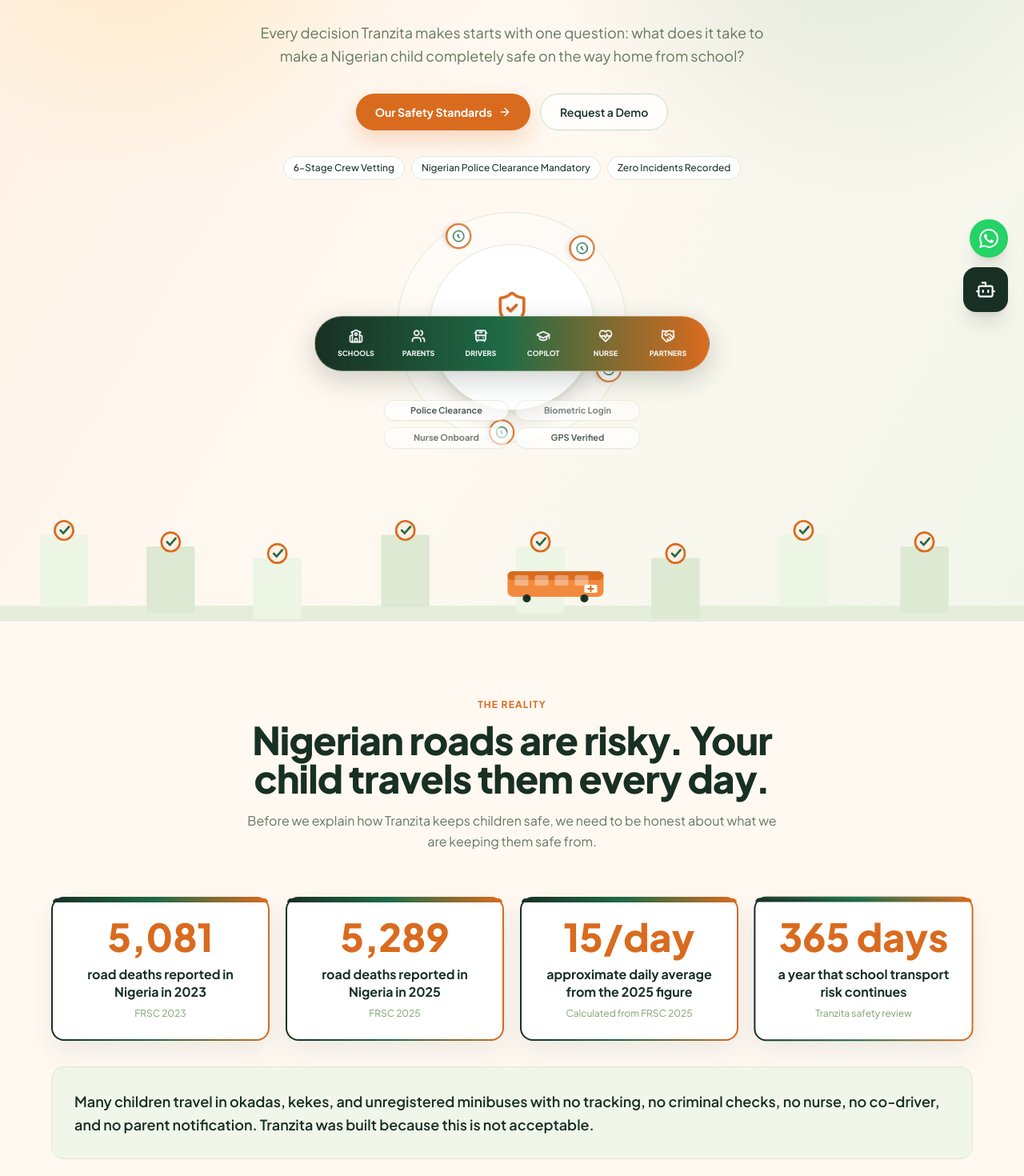
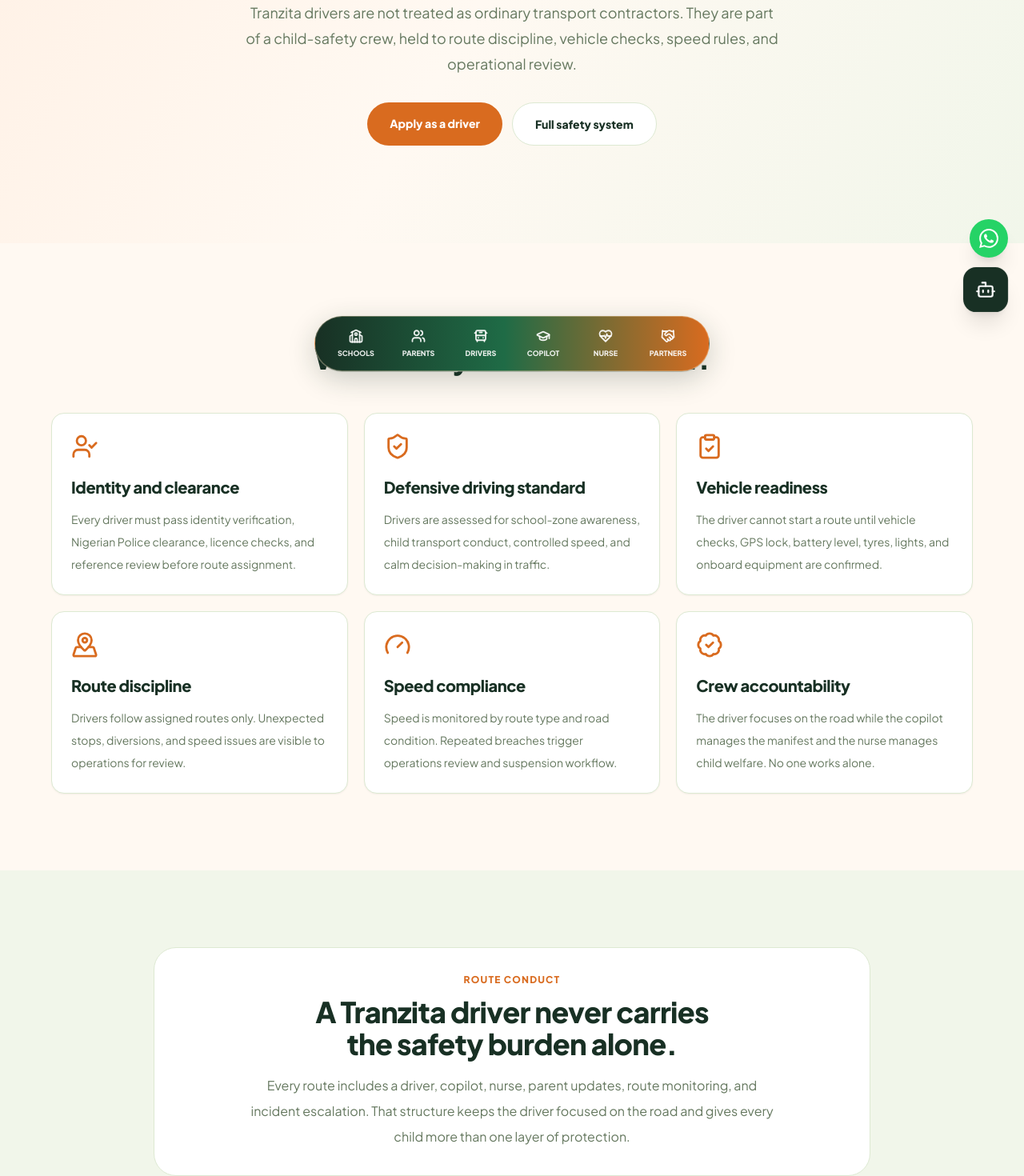
Before and after one commit to 1702london-maker/TRANZITA, a Next.js app: page /driver-safety in a window 1280 px wide. Shown: the part 320-1790 px from the top of the page at 80% size. Built offline with nearby package versions, Linux system fonts and the light colour scheme.

Commit message:
Fix functional audit issues

```diff
--- a/app/api/chat/route.ts
+++ b/app/api/chat/route.ts
@@ -20,6 +20,8 @@
 
   const user = await getSignedInUser()
   if (!user) {
+    const publicReply = getPublicSupportReply(messages[messages.length - 1]?.content || '')
+    if (publicReply) return Response.json({ content: publicReply })
     return Response.json({
       content: 'For account or route help, please sign in to the correct Tranzita portal. For general enquiries, email booking@tranzita.africa or use WhatsApp support and the Tranzita team will help you.',
     })
@@ -45,6 +47,32 @@
 
   const content = cleanSupportReply(completion.choices[0]?.message?.content || '')
   return Response.json({ content: content || 'Please email booking@tranzita.africa or use WhatsApp support and the Tranzita team will help you.' })
+}
+
+function getPublicSupportReply(input: string) {
+  const text = input.toLowerCase()
+  if (/(how|work|works|process|start|onboard)/.test(text)) {
+    return 'Tranzita starts with a route review for the school or parent group. We map pickup areas, confirm the safest vehicle plan, assign verified crew, then activate parent updates, live tracking, tap-on and tap-off records, and guardian handover rules.'
+  }
+  if (/(safe|safety|driver|vet|police|clearance|nurse|crew)/.test(text)) {
+    return 'Safety is the centre of Tranzita. Routes use verified drivers, copilots and onboard nurses, live GPS, child tap records, guardian handover checks, route monitoring, and operations support. Crew and vehicles must clear Tranzita checks before carrying children.'
+  }
+  if (/(price|cost|fee|pay|payment|charge)/.test(text)) {
+    return 'Pricing depends on the city, school location, route distance, number of children, service level, and whether the school needs white-label onboarding or custom app support. The best next step is a route review so the team can quote properly.'
+  }
+  if (/(school|principal|administrator|admin)/.test(text)) {
+    return 'Schools get a transport operations view for routes, students, attendance, safeguarding, communications, billing, reports, white-label onboarding options, and approved Tranzita fleet activity. The school can request a route review from the contact page.'
+  }
+  if (/(parent|child|children|guardian|whatsapp|tracking)/.test(text)) {
+    return 'Parents get journey updates, live tracking, WhatsApp alerts, ETA information, guardian handover updates, and support. Private child records and live route details are only available inside the correct parent portal after approval.'
+  }
+  if (/(partner|vehicle|fleet|car|bus|owner)/.test(text)) {
+    return 'Vehicle partners can apply to place approved vehicles into Tranzita routes. Partners can see approved buses, route activity, inspections, documents, earnings, and child counts on board, but not child names, parent details, or private school data.'
+  }
+  if (/(hello|hi|hey|good morning|good afternoon|good evening)/.test(text)) {
+    return 'Hello. I can help with Tranzita routes, safety, school onboarding, parent support, fleet partners, pricing basics, and portal access. What would you like to know?'
+  }
+  return ''
 }
 
 async function getSignedInUser() {
--- a/app/driver-safety/page.tsx
+++ b/app/driver-safety/page.tsx
@@ -2,9 +2,18 @@
 import ChatWidget from '@/components/ChatWidget'
 import Footer from '@/components/Footer'
 import Navbar from '@/components/Navbar'
-import SafetyPage from '@/components/safety/SafetyPage'
 import StickyBar from '@/components/StickyBar'
 import WhatsAppButton from '@/components/WhatsAppButton'
+import { BadgeCheck, ClipboardCheck, Gauge, MapPinned, ShieldCheck, UserCheck, type LucideIcon } from 'lucide-react'
+
+const checks: Array<[string, LucideIcon, string]> = [
+  ['Identity and clearance', UserCheck, 'Every driver must pass identity verification, Nigerian Police clearance, licence checks, and reference review before route assignment.'],
+  ['Defensive driving standard', ShieldCheck, 'Drivers are assessed for school-zone awareness, child transport conduct, controlled speed, and calm decision-making in traffic.'],
+  ['Vehicle readiness', ClipboardCheck, 'The driver cannot start a route until vehicle checks, GPS lock, battery level, tyres, lights, and onboard equipment are confirmed.'],
+  ['Route discipline', MapPinned, 'Drivers follow assigned routes only. Unexpected stops, diversions, and speed issues are visible to operations for review.'],
+  ['Speed compliance', Gauge, 'Speed is monitored by route type and road condition. Repeated breaches trigger operations review and suspension workflow.'],
+  ['Crew accountability', BadgeCheck, 'The driver focuses on the road while the copilot manages the manifest and the nurse manages child welfare. No one works alone.'],
+]
 
 export default function DriverSafetyRoute() {
   return (
@@ -12,7 +21,47 @@
       <StickyBar />
       <Navbar />
       <main>
-        <SafetyPage />
+        <section className="min-h-[78vh] px-4 pt-36 pb-24 text-center" style={{ background: 'linear-gradient(120deg, #FFF0E4 0%, #FFF9F2 48%, #F1F6EA 100%)' }}>
+          <div className="mx-auto max-w-5xl">
+            <p className="text-xs font-extrabold uppercase tracking-widest" style={{ color: '#D96B1F' }}>Driver Safety</p>
+            <h1 className="mt-4 text-5xl font-extrabold leading-tight sm:text-6xl headline-balance" style={{ color: '#183024' }}>The driver standard before a child boards.</h1>
+            <p className="mx-auto mt-6 max-w-2xl text-lg leading-8" style={{ color: '#65785F' }}>
+              Tranzita drivers are not treated as ordinary transport contractors. They are part of a child-safety crew, held to route discipline, vehicle checks, speed rules, and operational review.
+            </p>
+            <div className="mt-8 flex flex-wrap justify-center gap-3">
+              <a href="/careers#apply" className="rounded-full px-7 py-4 text-sm font-extrabold text-white" style={{ background: '#D96B1F' }}>Apply as a driver</a>
+              <a href="/safety" className="rounded-full border px-7 py-4 text-sm font-extrabold" style={{ borderColor: '#DDE9D2', color: '#183024', background: 'white' }}>Full safety system</a>
+            </div>
+          </div>
+        </section>
+
+        <section className="px-4 py-24" style={{ background: '#FFF9F2' }}>
+          <div className="mx-auto max-w-6xl">
+            <div className="mb-12 text-center">
+              <p className="text-xs font-extrabold uppercase tracking-widest" style={{ color: '#D96B1F' }}>Operating Checks</p>
+              <h2 className="mt-3 text-4xl font-extrabold headline-balance" style={{ color: '#183024' }}>What every driver must clear.</h2>
+            </div>
+            <div className="grid gap-5 md:grid-cols-2 lg:grid-cols-3">
+              {checks.map(([title, Icon, body]) => (
+                <article key={title} className="rounded-2xl bg-white p-6 shadow-sm" style={{ border: '1px solid #DDE9D2' }}>
+                  <Icon size={34} color="#D96B1F" />
+                  <h3 className="mt-5 text-xl font-extrabold" style={{ color: '#183024' }}>{title}</h3>
+                  <p className="mt-3 text-sm leading-7" style={{ color: '#65785F' }}>{body}</p>
+                </article>
+              ))}
+            </div>
+          </div>
+        </section>
+
+        <section className="px-4 py-24 text-center" style={{ background: '#F1F6EA' }}>
+          <div className="mx-auto max-w-4xl rounded-[28px] bg-white p-8" style={{ border: '1px solid #DDE9D2' }}>
+            <p className="text-xs font-extrabold uppercase tracking-widest" style={{ color: '#D96B1F' }}>Route Conduct</p>
+            <h2 className="mt-3 text-4xl font-extrabold headline-balance" style={{ color: '#183024' }}>A Tranzita driver never carries the safety burden alone.</h2>
+            <p className="mx-auto mt-4 max-w-2xl leading-8" style={{ color: '#65785F' }}>
+              Every route includes a driver, copilot, nurse, parent updates, route monitoring, and incident escalation. That structure keeps the driver focused on the road and gives every child more than one layer of protection.
+            </p>
+          </div>
+        </section>
       </main>
       <Footer />
       <WhatsAppButton />
--- a/components/Footer.tsx
+++ b/components/Footer.tsx
@@ -2,29 +2,30 @@
 import { motion } from 'framer-motion'
 import Image from 'next/image'
 import { Apple, Mail, MapPin, Play } from 'lucide-react'
+import { useState } from 'react'
 import { BRAND } from '@/lib/constants'
 
 const SOCIAL = [
   {
-    href: '/contact',
+    href: 'https://x.com/tranzitaafrica',
     label: 'X',
     viewBox: '0 0 24 24',
     path: 'M18.244 2.25h3.308l-7.227 8.26 8.502 11.24h-6.657l-5.214-6.817-5.969 6.817H1.68l7.73-8.835L1.254 2.25H8.08l4.713 6.231 5.45-6.231Zm-1.161 17.52h1.833L7.084 4.126H5.117L17.083 19.77Z',
   },
   {
-    href: '/contact',
+    href: 'https://facebook.com/tranzitaafrica',
     label: 'Facebook',
     viewBox: '0 0 24 24',
     path: 'M22 12.06C22 6.5 17.52 2 12 2S2 6.5 2 12.06c0 5.02 3.66 9.18 8.44 9.94v-7.03H7.9v-2.91h2.54V9.85c0-2.52 1.49-3.91 3.77-3.91 1.09 0 2.23.2 2.23.2v2.47h-1.25c-1.24 0-1.63.78-1.63 1.57v1.88h2.78l-.44 2.91h-2.34V22c4.78-.76 8.44-4.92 8.44-9.94Z',
   },
   {
-    href: '/contact',
+    href: 'https://instagram.com/tranzitaafrica',
     label: 'Instagram',
     viewBox: '0 0 24 24',
     path: 'M7.75 2h8.5A5.76 5.76 0 0 1 22 7.75v8.5A5.76 5.76 0 0 1 16.25 22h-8.5A5.76 5.76 0 0 1 2 16.25v-8.5A5.76 5.76 0 0 1 7.75 2Zm0 2A3.75 3.75 0 0 0 4 7.75v8.5A3.75 3.75 0 0 0 7.75 20h8.5A3.75 3.75 0 0 0 20 16.25v-8.5A3.75 3.75 0 0 0 16.25 4h-8.5ZM12 7.35A4.65 4.65 0 1 1 12 16.65 4.65 4.65 0 0 1 12 7.35Zm0 2A2.65 2.65 0 1 0 12 14.65 2.65 2.65 0 0 0 12 9.35Zm5.1-2.45a1.1 1.1 0 1 1-2.2 0 1.1 1.1 0 0 1 2.2 0Z',
   },
   {
-    href: '/contact',
+    href: 'https://linkedin.com/company/tranzita',
     label: 'LinkedIn',
     viewBox: '0 0 24 24',
     path: 'M20.45 20.45h-3.56v-5.57c0-1.33-.02-3.04-1.85-3.04-1.86 0-2.14 1.45-2.14 2.94v5.67H9.34V9h3.42v1.56h.05c.48-.9 1.64-1.85 3.37-1.85 3.6 0 4.27 2.37 4.27 5.46v6.28ZM5.32 7.43a2.06 2.06 0 1 1 0-4.12 2.06 2.06 0 0 1 0 4.12Zm1.78 13.02H3.54V9H7.1v11.45ZM22.23 0H1.77C.79 0 0 .77 0 1.72v20.56C0 23.23.79 24 1.77 24h20.46c.98 0 1.77-.77 1.77-1.72V1.72C24 .77 23.21 0 22.23 0Z',
@@ -65,7 +66,16 @@
 ]
 
 export default function Footer() {
-  const realSocial = SOCIAL.filter((social) => social.href !== '/contact')
+  const [newsletterEmail, setNewsletterEmail] = useState('')
+  const [newsletterStatus, setNewsletterStatus] = useState('')
+  const realSocial = SOCIAL
+
+  function submitNewsletter(event: React.FormEvent<HTMLFormElement>) {
+    event.preventDefault()
+    setNewsletterEmail('')
+    setNewsletterStatus('Thanks. You are on the Tranzita launch update list.')
+  }
+
   return (
     <footer style={{ background: '#F1F6EA', borderTop: '1px solid #DDE9D2' }}>
       <div className="max-w-7xl mx-auto px-4 sm:px-6 lg:px-8 py-16">
@@ -131,10 +141,13 @@
             <p className="text-sm leading-relaxed mb-4" style={{ color: '#65785F' }}>
               Get launch updates and school transport safety notes.
             </p>
-            <form className="space-y-3">
+            <form className="space-y-3" onSubmit={submitNewsletter}>
               <input
                 type="email"
                 placeholder="Email address"
+                value={newsletterEmail}
+                onChange={(event) => setNewsletterEmail(event.target.value)}
+                required
                 className="w-full rounded-xl px-4 py-3 text-sm outline-none"
                 style={{ background: '#FFF9F2', border: '1px solid #DDE9D2', color: '#183024' }}
               />
@@ -145,6 +158,7 @@
               >
                 Subscribe
               </button>
+              {newsletterStatus && <p className="text-xs font-bold" style={{ color: '#D96B1F' }}>{newsletterStatus}</p>}
             </form>
           </div>
         </div>
--- a/components/StatsStrip.tsx
+++ b/components/StatsStrip.tsx
@@ -6,10 +6,11 @@
 export default function StatsStrip() {
   const ref = useRef<HTMLDivElement>(null)
   const inView = useInView(ref, { once: true, margin: '-80px' })
-  const [counts, setCounts] = useState(STATS.map(() => 0))
+  const [counts, setCounts] = useState(STATS.map((stat) => stat.value))
 
   useEffect(() => {
     if (!inView) return
+    setCounts(STATS.map(() => 0))
     STATS.forEach((s, i) => {
       const duration = 1800
       const steps = 60
--- a/components/about/TheNumbers.tsx
+++ b/components/about/TheNumbers.tsx
@@ -14,9 +14,10 @@
 function Counter({ value, suffix }: { value: number; suffix: string }) {
   const ref = useRef(null)
   const inView = useInView(ref, { once: true, margin: '-80px' })
-  const [count, setCount] = useState(0)
+  const [count, setCount] = useState(value)
   useEffect(() => {
     if (!inView) return
+    setCount(0)
     let frame = 0
     const total = 42
     const tick = () => {
--- a/components/auth/AuthCard.tsx
+++ b/components/auth/AuthCard.tsx
@@ -21,6 +21,7 @@
   const [vehiclePlateNumbers, setVehiclePlateNumbers] = useState('')
   const [notes, setNotes] = useState('')
   const [message, setMessage] = useState('')
+  const [applicationReference, setApplicationReference] = useState('')
   const [loading, setLoading] = useState(false)
   const isSignup = mode === 'signup'
 
@@ -54,6 +55,7 @@
         data.emailStatus === 'sent'
           ? 'We have sent a confirmation email with the next steps.'
           : 'Your application is saved. Our team will contact you after review.'
+      setApplicationReference(data.applicationId || 'received')
       setMessage(`Application received. Reference: ${data.applicationId}. ${emailNote}`)
       return
     }
@@ -73,6 +75,25 @@
     const userRole = result.data.user?.app_metadata?.role || result.data.user?.user_metadata?.role || role
     const target = nextPath && roleRedirects[userRole] === nextPath ? nextPath : roleRedirects[userRole]
     window.location.href = target || '/dashboard/parent'
+  }
+
+  if (isSignup && applicationReference) {
+    return (
+      <motion.section
+        className="mx-auto max-w-xl rounded-[32px] bg-white p-8 text-center shadow-sm"
+        style={{ border: '1px solid #DDE9D2' }}
+        initial={{ opacity: 0, y: 24 }}
+        animate={{ opacity: 1, y: 0 }}
+      >
+        <p className="text-xs font-extrabold uppercase tracking-widest" style={{ color: '#D96B1F' }}>Application Received</p>
+        <h1 className="mt-3 text-4xl font-extrabold" style={{ color: '#183024' }}>Thank you for applying.</h1>
+        <p className="mt-4 text-sm leading-relaxed" style={{ color: '#65785F' }}>{message}</p>
+        <div className="mt-6 rounded-2xl p-4 text-sm font-extrabold" style={{ background: '#FFF0E4', color: '#183024' }}>
+          Reference: {applicationReference}
+        </div>
+        <a href="/auth/signin" className="mt-6 inline-flex rounded-full px-6 py-3 text-sm font-extrabold text-white" style={{ background: '#D96B1F' }}>Go to sign in</a>
+      </motion.section>
+    )
   }
 
   return (
--- a/components/safety/SafetyPage.tsx
+++ b/components/safety/SafetyPage.tsx
@@ -37,7 +37,7 @@
   const inView = useInView(ref, { once: true })
   const mv = useMotionValue(0)
   const spring = useSpring(mv, { duration: 1600, bounce: 0 })
-  const [display, setDisplay] = useState('0')
+  const [display, setDisplay] = useState(value.toLocaleString())
 
   useEffect(() => {
     if (inView) mv.set(value)
--- a/next.config.js
+++ b/next.config.js
@@ -5,9 +5,9 @@
     return [
       { source: '/terms-of-service', destination: '/terms', permanent: true },
       { source: '/safety-policy', destination: '/safety', permanent: true },
-      { source: '/schools', destination: '/auth/signin?next=/dashboard/school', permanent: false },
-      { source: '/parents', destination: '/auth/signin?next=/dashboard/parent', permanent: false },
-      { source: '/drivers', destination: '/auth/signin?next=/dashboard/driver', permanent: false },
+      { source: '/schools', destination: '/for-schools', permanent: false },
+      { source: '/parents', destination: '/for-parents', permanent: false },
+      { source: '/drivers', destination: '/careers', permanent: false },
     ]
   },
   async headers() {
```
